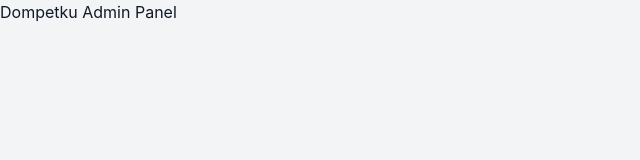
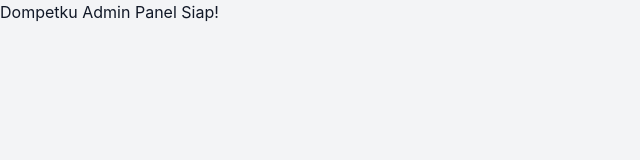
Before and after one commit to bayystr/dompetku-admin, a React (Vite) app: page / in a window 1280 px wide. Shown: the top 160 px of the page, without its empty margins (0-640 px from the left). Built offline with nearby package versions, Linux system fonts and the light colour scheme.

Commit message:
Update App.jsx

```diff
--- a/src/App.jsx
+++ b/src/App.jsx
@@ -1,7 +1,5 @@
-import React from 'react'
-
-const App = () => {
-  return <h1>Dompetku Admin Panel</h1>
+function App() {
+  return <h1>Dompetku Admin Panel Siap!</h1>
 }
 
 export default App
```
